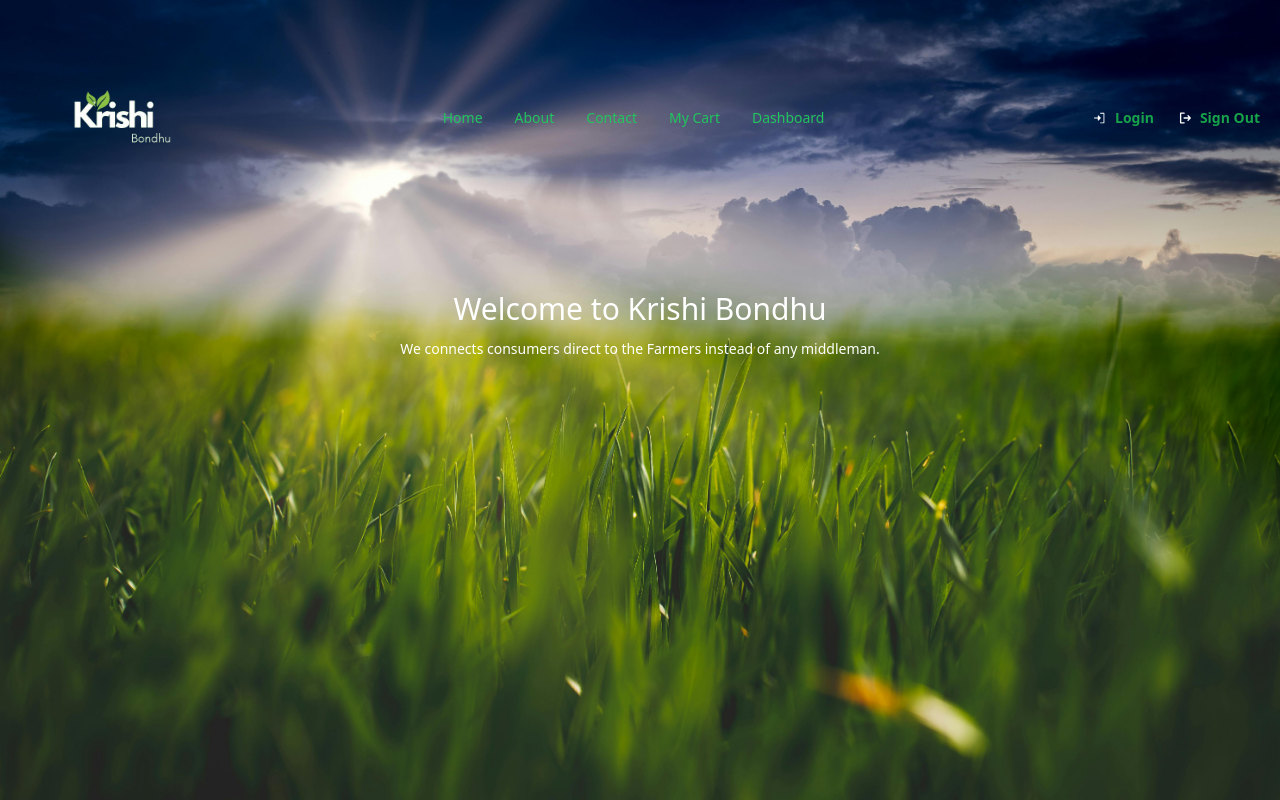
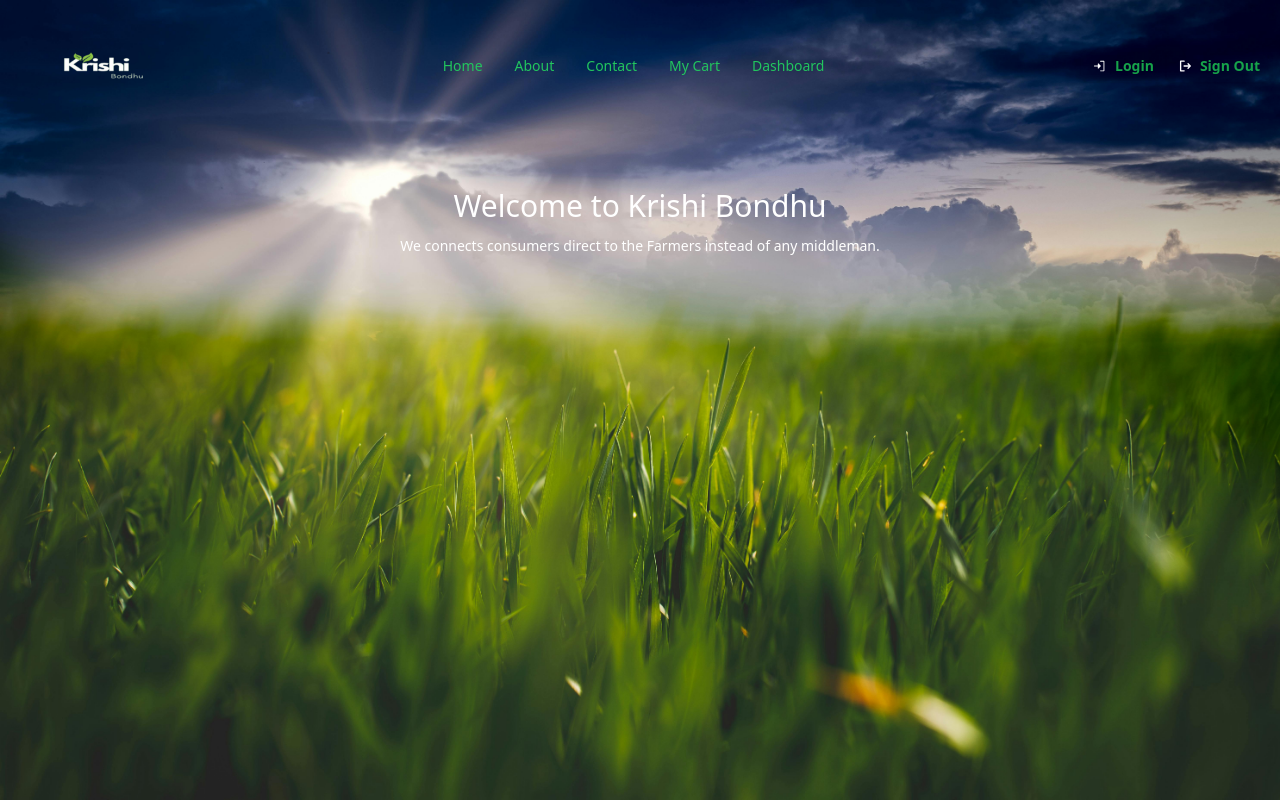
Before and after one commit to mehedi-hasan02/krishi-bondhu-client, a React (Vite) app: page / in a window 1280 px wide. Built offline with nearby package versions, Linux system fonts and the light colour scheme.

Commit message:
some improvement to navbar

```diff
--- a/src/Banner/Banner.jsx
+++ b/src/Banner/Banner.jsx
@@ -2,9 +2,9 @@ import Navbar from "../Pages/Shared/Navbar/Navbar";
 
 const Banner = () => {
   return (
-    <div className="h-lvh banner_background">
-      <Navbar></Navbar>
-      <div>
+    <div className=" ">
+      <div className="h-lvh banner_background absolute w-full">
+        <Navbar className="relative top-0"></Navbar>
         <div className="flex flex-col gap-3 mt-14">
           <h1 className="text-3xl text-white mx-auto">
             Welcome to Krishi Bondhu
--- a/src/Pages/Shared/Navbar/Navbar.jsx
+++ b/src/Pages/Shared/Navbar/Navbar.jsx
@@ -1,6 +1,6 @@
 import { GiFallingLeaf } from "react-icons/gi";
 import { Link } from "react-router-dom";
-import logo from "../../../assets/logo.png";
+import logo from "../../../assets/logok.png";
 import { PiSignInFill, PiSignOutBold } from "react-icons/pi";
 
 const Navbar = () => {
@@ -27,7 +27,7 @@ const Navbar = () => {
     <div className="navbar bg-transparent">
       {/* --------------------------------------------- */}
       <div className="navbar flex items-center justify-between">
-        <div className=" flex items-center navbar-start">
+        <div className=" navbar-start">
           {/* Mobile device dropdown */}
           <details className="dropdown lg:hidden">
             <summary className="btn bg-transparent border-none">
@@ -38,7 +38,7 @@ const Navbar = () => {
             </ul>
           </details>
           <Link to="/">
-            <img src={logo} className="w-1/2" />
+            <img src={logo} className="w-full lg:w-2/3" />
           </Link>
         </div>
 
```
Also changed, not shown: src/assets/logok.png (added).
